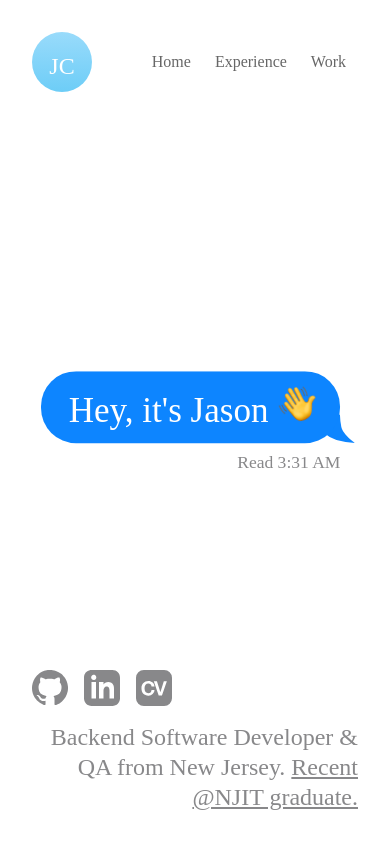
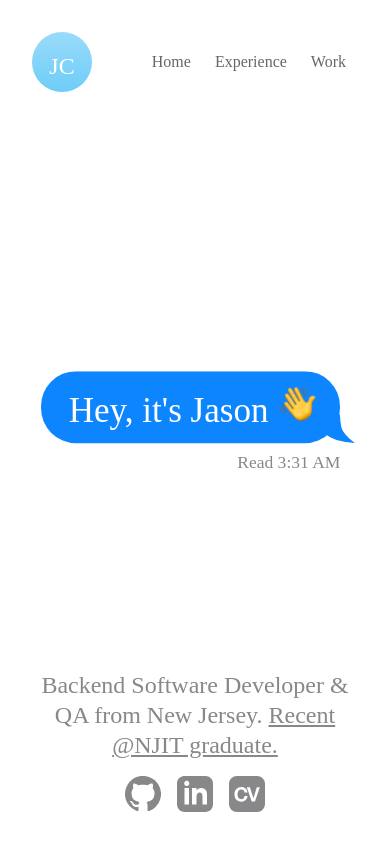
Before and after one commit to JasonCordova/jasoncordova.github.io, a React (Create React App) app: page / in a window 390 px wide. Built offline with nearby package versions, Linux system fonts and the light colour scheme; a web font is replaced by a local one.

Commit message:
Responsive add

```diff
--- a/src/index.css
+++ b/src/index.css
@@ -208,6 +208,29 @@ a {color: inherit; text-decoration: none;}
   /* styles for ≤768px */
 }
 
+/* Small devices (≤700px) */
+@media (max-width: 700px) {
+  /* styles for ≤700px */
+
+  .short-desc {
+    font-size: 1.5em;
+    max-width: 19em;
+    line-height: 1.25em;
+    text-align: center;
+  }
+
+  .landing-content {
+    width: 100%;
+    display: flex;
+    flex-direction: column-reverse;
+    justify-content: center;
+    align-items: center;
+    flex-wrap: wrap;
+    gap: 1em;
+  }
+
+}
+
 /* Extra small devices (≤576px) */
 @media (max-width: 576px) {
 
```
